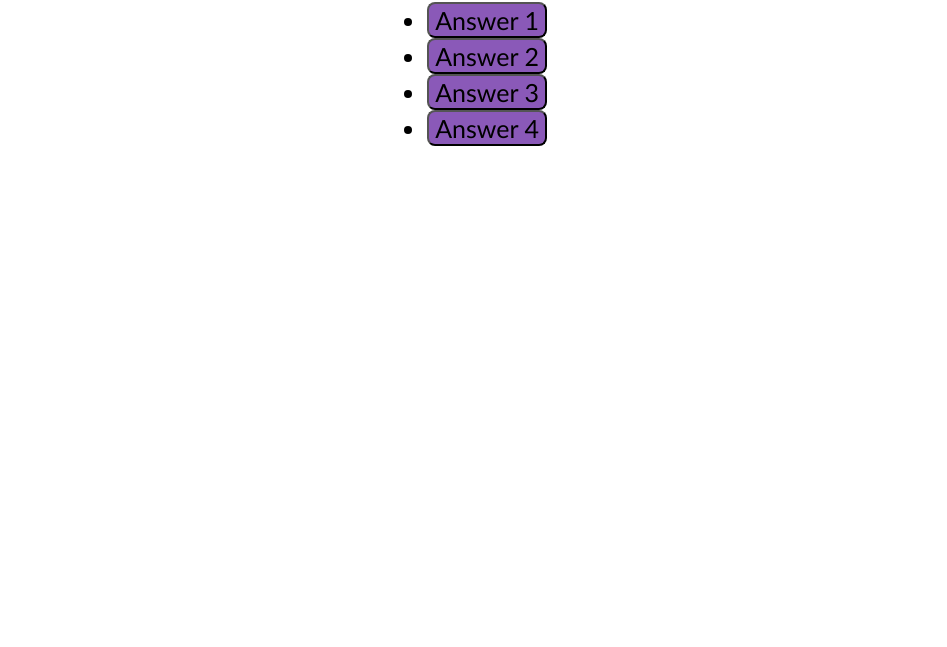
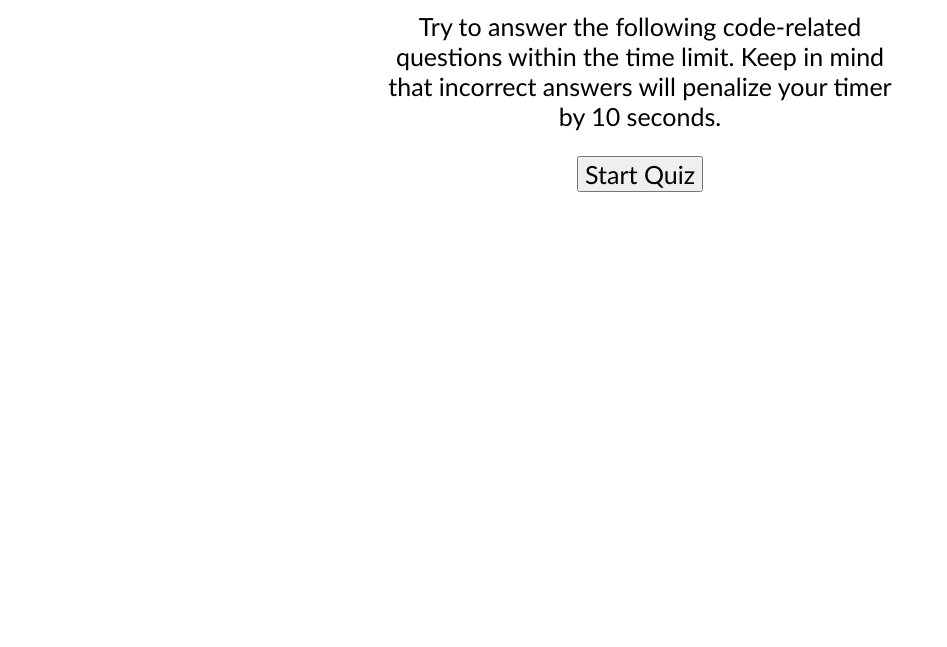
Before and after one commit to jonathanjjolsen/timed-quiz, a plain HTML site: page index.html in a window 1280 px wide. Shown: the part 153-800 px from the top of the page, without its empty margins (0-947 px from the left). Drawn offline with Linux system fonts and the light colour scheme.

Commit message:
Created JS logic for hiding start window

```diff
--- a/index.html
+++ b/index.html
@@ -16,6 +16,11 @@
             <a href="High Scores">View Highscores</a>
         </div>
         <div class="wrapper">
+            <div id="startingpage">
+                <h2>Coding Quiz Challenge</h2>
+                <p>Try to answer the following code-related questions within the time limit. Keep in mind that incorrect answers will penalize your timer by 10 seconds.<p>
+                <button id="start">Start Quiz</button>
+            </div>
             <h2 class="header" id="header">Box header here.<h2>
             <ul class="answers">
                 <li><button type="button">Answer 1</button></li>
@@ -31,6 +36,7 @@
         <!-- I need a wrapper that displays over the quiz. -->
         <!-- I need a div that holds the questions. -->
         <!-- I need an area to hold the question choices. -->
+        <script src="script.js"></script>
 </body>
 
 </html>
--- a/script.js
+++ b/script.js
@@ -0,0 +1,7 @@
+//Front Screen Disappear On Click
+document.getElementById('start').addEventListener("click", hide);
+
+
+function hide() {
+    document.getElementById('startingpage').style.visibility = 'hidden';
+}
--- a/style.css
+++ b/style.css
@@ -8,6 +8,7 @@
     width: 40%;
     display: flex;
     flex-direction: column;
+    position: relative;
 }
 
 .box {
@@ -18,3 +19,11 @@ li button {
     background-color:rgb(138, 89, 184);
     border-radius: 8px;
 }
+
+#startingpage {
+    position: absolute;
+    background-color: white;
+    padding-bottom: 20%;
+    text-align: center;
+    padding-top: 10%;
+}
```
